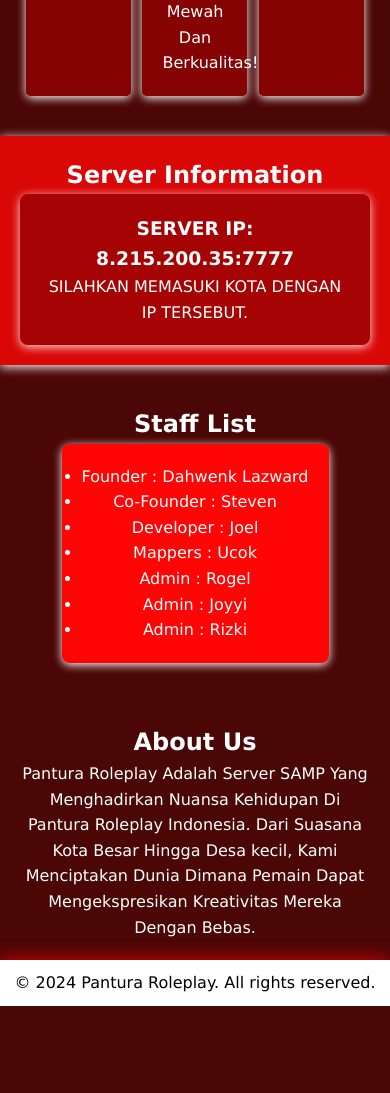
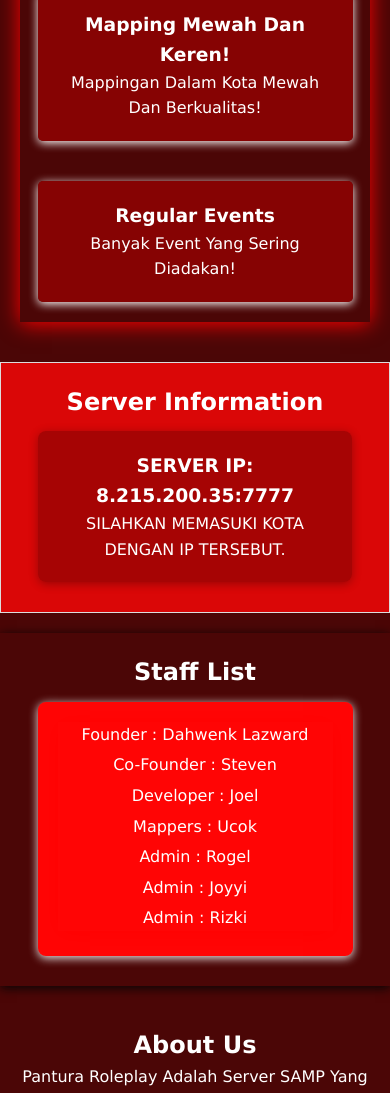
Before and after one commit to Naufalcode/pantura-rp-web, a plain HTML site: page index.html in a window 390 px wide. Shown: the part 900-1993 px from the top of the page. Before the commit the page ends 1906 px from the top, so only its background shows below. Drawn offline with Linux system fonts and the light colour scheme.

Commit message:
Add files via upload

```diff
--- a/index.html
+++ b/index.html
@@ -10,7 +10,7 @@
     <header>
         <nav>
             <div class="logo">
-                <img src="logo2.png" alt="Pantura Roleplay Logo" style="width: 20%; height: auto;">
+                <img src="logo2.png" alt="Pantura Roleplay Logo" style="width: 15%; height: auto;">
             </div>
             <ul>
             </ul>
@@ -21,7 +21,7 @@
         <div class="hero-content">
             <h1>WELCOME TO PANTURA ROLEPLAY</h1>
             <p>MASUKI DUNIA ROLEPLAY TERBAIK DENGAN PENGALAMAN YANG TAK TERLUPAKAN!
-            KAMI MENGHADIRKAN SESUATU YANG BERBEDA DENGAN DETAIL SEMPURNA UNTUK MEMBERIKAN SUASANA YANG REALISTIS.</p>
+            KAMI MENGHADIRKAN MAPINGAN MEWAH YANG DIRANCANG DENGAN DETAIL SEMPURNA UNTUK MEMBERIKAN SUASANA YANG REALISTIS.</p>
             <a href="https://discord.gg/Ae3sx3Tnce" class="btn" style="margin-top: 20px; display: inline-block;">Discord Server</a>
             <img src="logo.png" alt="Logo" class="hero-logo" style="margin-top: 10px;"> <!-- Add your logo here -->
         </div>
--- a/styles.css
+++ b/styles.css
@@ -45,7 +45,7 @@ nav a {
 }
 
 nav a:hover {
-    color: #da0606;
+    color: #ff5733;
 }
 
 .hero {
@@ -85,7 +85,7 @@ nav a:hover {
 }
 
 .btn:hover {
-    background: hsla(0, 97%, 26%, 0.664);
+    background: hsl(0, 100%, 51%);
 }
 
 .features {
@@ -119,16 +119,15 @@ nav a:hover {
     padding: 20px;
     text-align: center;
     background: hsl(0, 94%, 44%);
-    box-shadow: 0 2px 10px rgb(255, 255, 255);
-    animation: fadeIn 1s ease-in;
-    text-align: center;
+    border: 1px solid #ddd;
+    margin: 20px 0;
 }
 
 .info-card {
     background: hsla(0, 95%, 25%, 0.548);
     padding: 20px;
     border-radius: 8px;
-    box-shadow: 0 2px 10px rgba(255, 255, 255, 0.87);
+    box-shadow: 0 2px 10px rgba(0, 0, 0, 0.3);
     animation: fadeIn 1s ease-in;
 }
 
@@ -139,13 +138,16 @@ nav a:hover {
     align-items: center;
     padding: 20px;
     margin: 20px 0;
+    box-shadow: 0 2px 10px rgb(5, 5, 5);
+    animation: fadeIn 1s ease-in;
+    text-align: center;
 }
 
 .admin-list .info-card {
     background: hsl(0, 100%, 51%);
     padding: 20px;
     border-radius: 8px;
-    box-shadow: 0 2px 10px rgb(255, 255, 255);
+    box-shadow: 0 2px 10px rgb(241, 239, 239);
     animation: fadeIn 1s ease-in;
     text-align: center;
 }
@@ -184,3 +186,64 @@ footer {
         opacity: 1;
     }
 }
+
+@media (max-width: 768px) {
+    nav ul {
+        flex-direction: column;
+        align-items: center;
+    }
+
+    .hero {
+        height: auto;
+        padding: 20px;
+    }
+
+    .hero h1 {
+        font-size: 2em;
+    }
+
+    .feature-list {
+        flex-direction: column;
+        align-items: center;
+        box-shadow: 0 2px 20px rgb(255, 0, 0);
+        animation: fadeIn 1s ease-in;
+        text-align: center;
+    }
+
+    .feature {
+        width: 90%;
+    }
+
+    .info-card {
+        width: 90%;
+        margin: 10px auto;
+    }
+
+    .admin-list .info-card ul {
+        padding: 0;
+        list-style: none;
+        box-shadow: 0 2px 20px rgb(255, 0, 0);
+        animation: fadeIn 1s ease-in;
+        text-align: center;
+    }
+
+    .admin-list .info-card ul li {
+        margin-bottom: 5px;
+    }
+
+    .hero-logo {
+        max-width: 150px;
+    }
+
+    .btn {
+        padding: 10px 15px;
+        font-size: 0.9em;
+    }
+
+    footer {
+        font-size: 0.8em;
+        box-shadow: 0 2px 20px rgb(255, 0, 0);
+        animation: fadeIn 1s ease-in;
+        text-align: center;
+    }
+}
```
